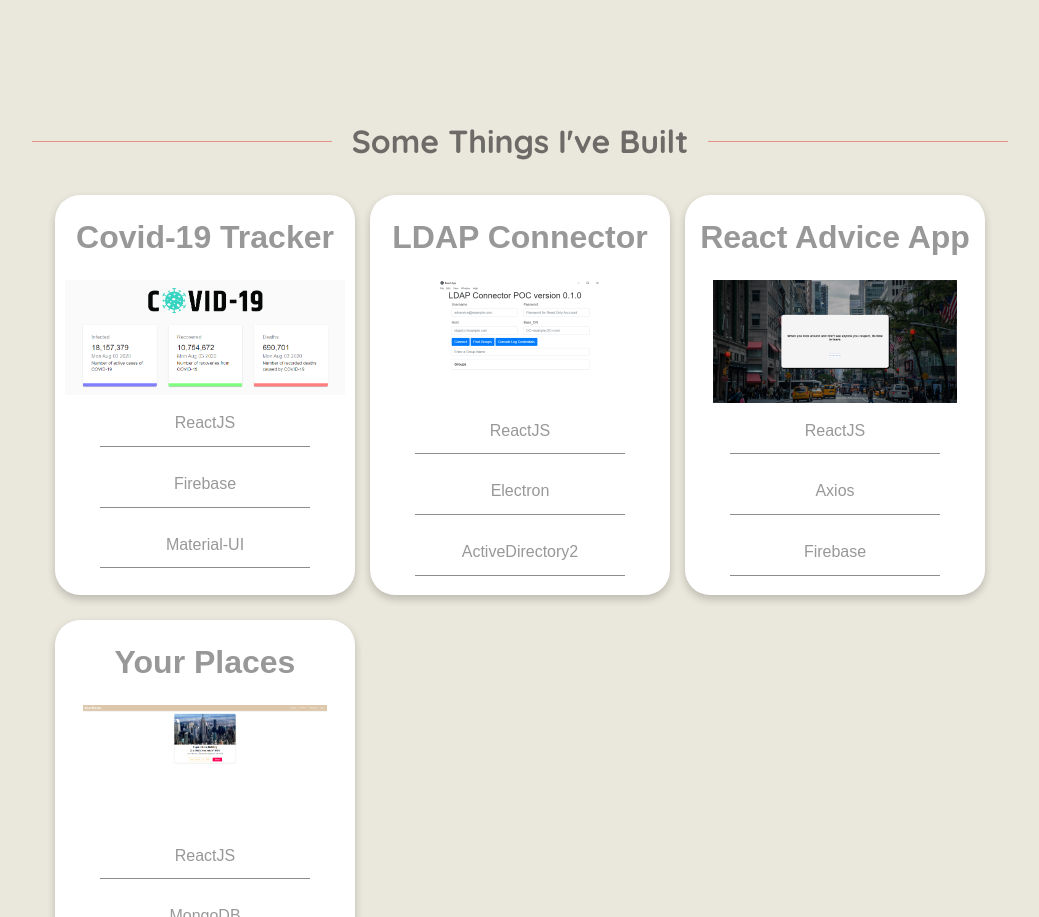
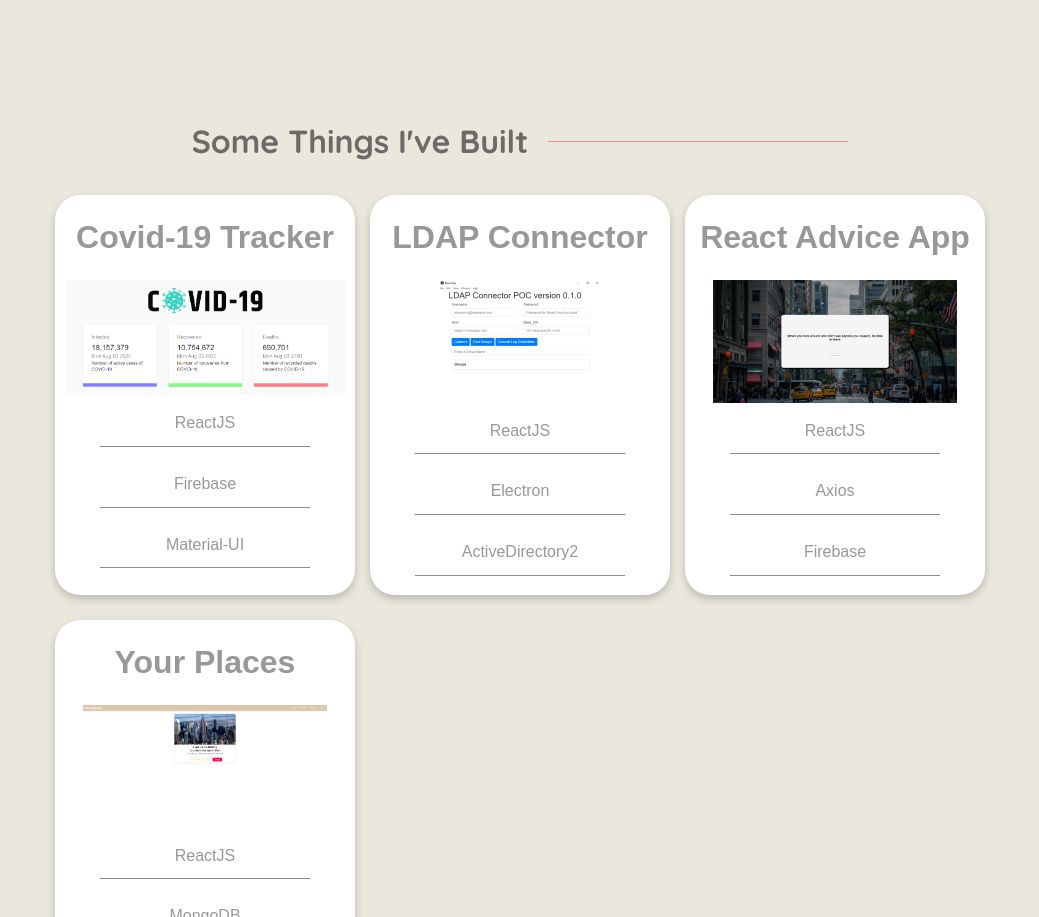
Before and after one commit to AustinSpinazze/ReactPersonalPortfolio, a React app: page / in a window 1280 px wide. Shown: the part 2047-2964 px from the top of the page, without its empty margins (120-1159 px from the left). Built offline with nearby package versions, Linux system fonts and the light colour scheme.

Commit message:
- Made some more mobile changes

```diff
--- a/src/app/LandingPage/landingPage.css
+++ b/src/app/LandingPage/landingPage.css
@@ -27,7 +27,7 @@
 
 @media screen and (max-width: 480px), screen and (max-height: 700px) {
     .section {
-        padding: 50px 0 100px;
+        padding: 50px 0 50px;
     }
 
     #experience {
--- a/src/app/Projects/projects.css
+++ b/src/app/Projects/projects.css
@@ -26,7 +26,7 @@
   justify-content: center;
 }
 
-.projects-heading::before {
+/* .projects-heading::before {
   content: "";
   display: block;
   position: relative;
@@ -34,7 +34,7 @@
   background-color: #e6908a;
   width: 300px;
   margin-right: 20px;
-}
+} */
 
 .projects-heading::after {
   content: "";
```
